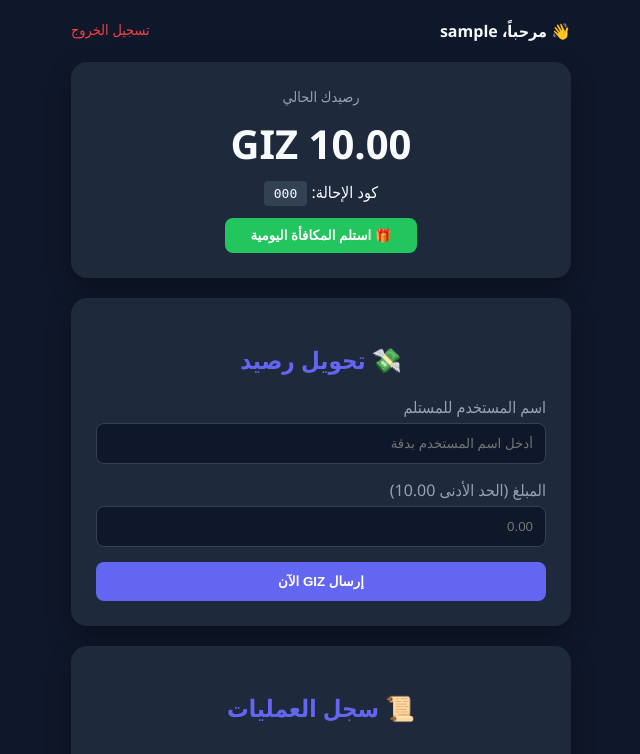
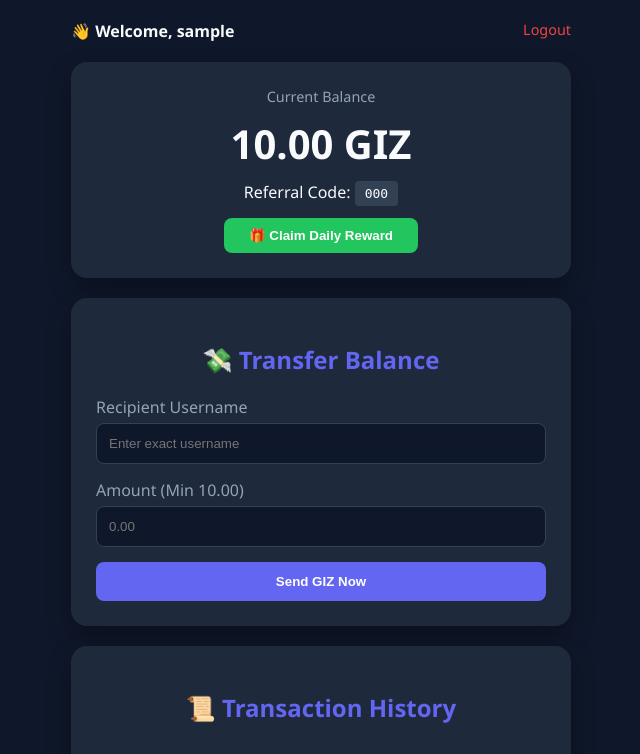
Before and after one commit to Doga210/Flexeer, a Flask app: page /dashboard in a window 1280 px wide. Shown: the top 754 px of the page, without its empty margins (319-959 px from the left). Run offline with Flask 3, Linux system fonts and the light colour scheme; a user stored in the database is signed in; tables that the repository leaves empty hold one stand-in row (values such as "Sample post").

Commit message:
switch to English

```diff
--- a/Flexeer/api/index.py
+++ b/Flexeer/api/index.py
@@ -27,7 +27,7 @@ def login():
             session['user_id'] = user['id']
             return redirect(url_for('dashboard'))
         else:
-            flash("اسم المستخدم أو كلمة المرور غير صحيحة", "error")
+            flash("Incorrect username or password", "error")
     return render_template('login.html')
 
 @app.route('/register', methods=['GET', 'POST'])
@@ -37,10 +37,10 @@ def register():
         password = request.form.get('password')
         ref_by = request.form.get('ref_by')
         if logic.register_user(username, password, ref_by):
-            flash("تم التسجيل بنجاح! يمكنك الآن تسجيل الدخول.", "success")
+            flash("Registration successful! You can now log in.", "success")
             return redirect(url_for('login'))
         else:
-            flash("اسم المستخدم موجود بالفعل أو حدث خطأ", "error")
+            flash("Username already exists or an error occurred", "error")
     return render_template('register.html', ref=request.args.get('ref', ''))
 
 @app.route('/dashboard')
@@ -70,17 +70,17 @@ def transfer():
     try:
         amount = float(request.form.get('amount', 0))
     except ValueError:
-        flash("المبلغ غير صحيح", "error")
+        flash("Invalid amount", "error")
         return redirect(url_for('dashboard'))
 
     receiver = logic.get_user_by_username(receiver_username)
     if not receiver:
-        flash("المستلم غير موجود", "error")
+        flash("Recipient not found", "error")
     elif receiver['id'] == session['user_id']:
-        flash("لا يمكنك التحويل لنفسك", "error")
+        flash("You cannot transfer to yourself", "error")
     else:
         result = logic.send_money(session['user_id'], receiver['id'], amount)
-        flash(result, "success" if "بنجاح" in result else "error")
+        flash(result, "success" if "successful" in result.lower() else "error")
 
     return redirect(url_for('dashboard'))
 
--- a/Flexeer/logic.py
+++ b/Flexeer/logic.py
@@ -5,7 +5,7 @@ import os
 from datetime import datetime
 from werkzeug.security import generate_password_hash, check_password_hash
 
-# إعدادات النظام
+# System Settings
 SIGNUP_BONUS = 5.0
 REF_REWARD = 0.05
 FIRST_TX_BONUS = 1.0
@@ -34,16 +34,16 @@ def register_user(username, password, ref_by=None):
         )
         user_id = cursor.lastrowid
 
-        # تسجيل مكافأة التسجيل
-        db.execute("INSERT INTO transactions (user_id, amount, type, details) VALUES (?, ?, 'SIGNUP', 'هدية التسجيل')", (user_id, SIGNUP_BONUS))
+        # Register signup bonus
+        db.execute("INSERT INTO transactions (user_id, amount, type, details) VALUES (?, ?, 'SIGNUP', 'Signup Reward')", (user_id, SIGNUP_BONUS))
 
-        # مكافأة الإحالة
+        # Referral reward
         if ref_by:
             referrer = db.execute("SELECT id FROM users WHERE invite_code = ?", (ref_by,)).fetchone()
             if referrer:
                 db.execute("UPDATE users SET balance = balance + ? WHERE id = ?", (REF_REWARD, referrer['id']))
                 db.execute("INSERT INTO transactions (user_id, amount, type, details) VALUES (?, ?, 'REF_REWARD', ?)",
-                           (referrer['id'], REF_REWARD, f"إحالة مستخدم جديد: {username}"))
+                           (referrer['id'], REF_REWARD, f"New referral: {username}"))
 
         db.commit()
         return True
@@ -85,17 +85,17 @@ def daily_reward(user_id):
 
     if user['last_daily'] == today:
         db.close()
-        return False, "لقد استلمت مكافأتك اليومية بالفعل!"
+        return False, "You have already claimed your daily reward today!"
 
     db.execute("UPDATE users SET balance = balance + ?, last_daily = ? WHERE id = ?", (DAILY_REWARD, today, user_id))
-    db.execute("INSERT INTO transactions (user_id, amount, type, details) VALUES (?, ?, 'DAILY', 'المكافأة اليومية')", (user_id, DAILY_REWARD))
+    db.execute("INSERT INTO transactions (user_id, amount, type, details) VALUES (?, ?, 'DAILY', 'Daily Reward')", (user_id, DAILY_REWARD))
     db.commit()
     db.close()
-    return True, f"تم استلام {DAILY_REWARD} GIZ بنجاح!"
+    return True, f"Successfully received {DAILY_REWARD} GIZ!"
 
 def send_money(sender_id, receiver_id, amount):
     if amount < MIN_TRANSFER:
-        return f"الحد الأدنى للتحويل هو {MIN_TRANSFER} GIZ"
+        return f"Minimum transfer amount is {MIN_TRANSFER} GIZ"
 
     db = get_db()
     sender = db.execute("SELECT balance, username FROM users WHERE id = ?", (sender_id,)).fetchone()
@@ -103,22 +103,22 @@ def send_money(sender_id, receiver_id, amount):
 
     if sender['balance'] < amount:
         db.close()
-        return "رصيدك غير كافٍ"
+        return "Insufficient balance"
 
-    # مكافأة أول تحويل
+    # First transaction bonus
     tx_count = db.execute("SELECT COUNT(*) FROM transactions WHERE user_id = ? AND type = 'TRANSFER_OUT'", (sender_id,)).fetchone()[0]
     bonus = FIRST_TX_BONUS if tx_count == 0 else 0.0
 
-    # تنفيذ العملية
+    # Execute transaction
     db.execute("UPDATE users SET balance = balance - ? WHERE id = ?", (amount, sender_id))
     db.execute("UPDATE users SET balance = balance + ? WHERE id = ?", (amount + bonus, receiver_id))
 
-    # تسجيل العمليات
+    # Record transactions
     db.execute("INSERT INTO transactions (user_id, amount, type, details) VALUES (?, ?, 'TRANSFER_OUT', ?)",
-               (sender_id, -amount, f"إرسال إلى {receiver['username']}"))
+               (sender_id, -amount, f"Sent to {receiver['username']}"))
     db.execute("INSERT INTO transactions (user_id, amount, type, details) VALUES (?, ?, 'TRANSFER_IN', ?)",
-               (receiver_id, amount + bonus, f"استلام من {sender['username']} {f'+ مكافأة {bonus}' if bonus > 0 else ''}"))
+               (receiver_id, amount + bonus, f"Received from {sender['username']} {f'+ bonus {bonus}' if bonus > 0 else ''}"))
 
     db.commit()
     db.close()
-    return f"تم التحويل بنجاح! المكافأة الممنوحة: {bonus} GIZ"
+    return f"Transfer successful! Bonus awarded: {bonus} GIZ"
--- a/Flexeer/templates/dashboard.html
+++ b/Flexeer/templates/dashboard.html
@@ -2,36 +2,36 @@
 
 {% block content %}
 <div class="nav">
-    <span style="font-weight: bold;">👋 مرحباً، {{ user['username'] }}</span>
-    <a href="{{ url_for('logout') }}" style="color: var(--error);">تسجيل الخروج</a>
+    <span style="font-weight: bold;">👋 Welcome, {{ user['username'] }}</span>
+    <a href="{{ url_for('logout') }}" style="color: var(--error);">Logout</a>
 </div>
 
 <div class="card balance-card">
-    <div style="color: var(--text-muted); font-size: 0.9em;">رصيدك الحالي</div>
+    <div style="color: var(--text-muted); font-size: 0.9em;">Current Balance</div>
     <div class="balance-amount">{{ "%.2f"|format(user['balance']) }} GIZ</div>
-    <div style="margin-bottom: 15px;">كود الإحالة: <span class="copy-code" title="اضغط للنسخ">{{ user['invite_code'] }}</span></div>
+    <div style="margin-bottom: 15px;">Referral Code: <span class="copy-code" title="Click to copy">{{ user['invite_code'] }}</span></div>
     <a href="{{ url_for('daily') }}" style="text-decoration: none;">
-        <button style="background: var(--success); width: auto; padding: 10px 25px;">🎁 استلم المكافأة اليومية</button>
+        <button style="background: var(--success); width: auto; padding: 10px 25px;">🎁 Claim Daily Reward</button>
     </a>
 </div>
 
 <div class="card">
-    <h2>💸 تحويل رصيد</h2>
+    <h2>💸 Transfer Balance</h2>
     <form action="{{ url_for('transfer') }}" method="POST">
         <div class="form-group">
-            <label>اسم المستخدم للمستلم</label>
-            <input type="text" name="receiver" required placeholder="أدخل اسم المستخدم بدقة">
+            <label>Recipient Username</label>
+            <input type="text" name="receiver" required placeholder="Enter exact username">
         </div>
         <div class="form-group">
-            <label>المبلغ (الحد الأدنى 10.00)</label>
+            <label>Amount (Min 10.00)</label>
             <input type="number" name="amount" step="0.01" min="10" required placeholder="0.00">
         </div>
-        <button type="submit">إرسال GIZ الآن</button>
+        <button type="submit">Send GIZ Now</button>
     </form>
 </div>
 
 <div class="card">
-    <h2>📜 سجل العمليات</h2>
+    <h2>📜 Transaction History</h2>
     <ul class="tx-list">
         {% for tx in transactions %}
         <li class="tx-item">
@@ -45,7 +45,7 @@
             </div>
         </li>
         {% else %}
-        <li style="text-align: center; color: var(--text-muted); padding: 20px;">لا توجد عمليات مسجلة حتى الآن</li>
+        <li style="text-align: center; color: var(--text-muted); padding: 20px;">No transactions recorded yet</li>
         {% endfor %}
     </ul>
 </div>
@@ -53,7 +53,7 @@
 <script>
     document.querySelector('.copy-code').addEventListener('click', function() {
         navigator.clipboard.writeText(this.innerText);
-        alert('تم نسخ كود الإحالة!');
+        alert('Referral code copied!');
     });
 </script>
 {% endblock %}
--- a/Flexeer/templates/layout.html
+++ b/Flexeer/templates/layout.html
@@ -1,5 +1,5 @@
 <!DOCTYPE html>
-<html lang="ar" dir="rtl">
+<html lang="en" dir="ltr">
 <head>
     <meta charset="UTF-8">
     <meta name="viewport" content="width=device-width, initial-scale=1.0">
```
Also changed, not shown: Flexeer/templates/login.html (+5 -5 lines), Flexeer/templates/register.html (+6 -6 lines).
